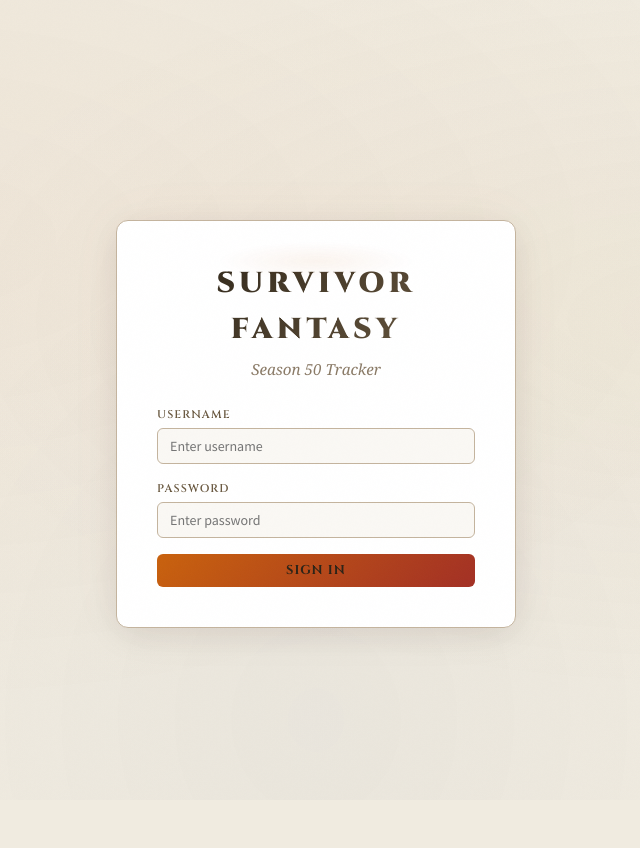
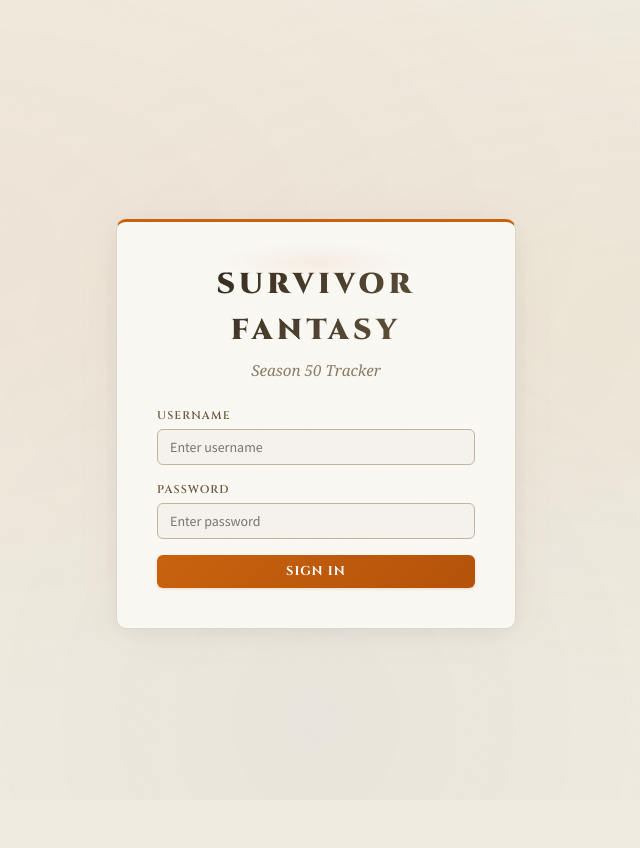
Before and after one commit to Erokopotomus/survivor-fantasy-tracker, a FastAPI app: page / in a window 1280 px wide. Shown: the whole page, without its empty margins (324-964 px from the left). Run offline with FastAPI, Linux system fonts and the light colour scheme; some web fonts are replaced.

Commit message:
Polish theme: warm cards, orange accents, fix dark status bar
- Cards get subtle warm tint (#faf8f3) with orange left border accent
- Roster cards use player-colored left borders
- Status bar fixed: was using hardcoded dark (#1a1a1a) inline styles
- Nav gets subtle shadow, active link is solid orange pill
- Alternating table row stripes
- H2 gets warm underline accent
- Buttons use white text with orange shadow
- Bump static asset versions to v5 for cache busting

Co-Authored-By: Claude Opus 4.6 (1M context) <noreply@anthropic.com>

```diff
--- a/app/static/css/style.css
+++ b/app/static/css/style.css
@@ -24,8 +24,8 @@
 
     /* --- Semantic aliases --- */
     --bg: var(--jungle-dark);
-    --bg-card: #ffffff;
-    --bg-input: #faf8f4;
+    --bg-card: #faf8f3;
+    --bg-input: #f5f2ec;
     --border: var(--bark-brown);
     --text: var(--bone);
     --text-muted: var(--mud);
@@ -35,7 +35,7 @@
     --red: var(--ember-red);
     --blue: var(--tribal-blue);
     --purple: var(--tribal-purple);
-    --radius: 12px;
+    --radius: 10px;
     --shadow: 0 2px 12px rgba(0,0,0,0.1);
 
     /* --- Player Colors (darkened for light bg) --- */
@@ -290,8 +294,9 @@ nav::after {
     text-decoration: none;
     text-transform: uppercase;
     letter-spacing: 0.08em;
-    color: var(--bone);
-    background: linear-gradient(135deg, var(--torch-orange), var(--ember-red));
+    color: #fff;
+    background: linear-gradient(135deg, var(--torch-orange), #b5520a);
+    box-shadow: 0 1px 3px rgba(201,98,14,0.2);
 }
 
 .btn:hover {
@@ -472,12 +478,13 @@ tr:hover td { background: rgba(0,0,0,0.03); }
 
 .login-card {
     background: var(--bg-card);
-    border: 1px solid var(--bark-brown);
+    border: 1px solid rgba(196,180,158,0.5);
+    border-top: 3px solid var(--torch-orange);
     border-radius: var(--radius);
     padding: 2.5rem;
     width: 100%;
     max-width: 400px;
-    box-shadow: 0 8px 32px rgba(0,0,0,0.08), 0 0 60px rgba(201,98,14,0.04);
+    box-shadow: 0 4px 24px rgba(0,0,0,0.06), 0 0 60px rgba(201,98,14,0.03);
 }
 
 .login-card h1 {
--- a/app/templates/base.html
+++ b/app/templates/base.html
@@ -8,7 +8,7 @@
     <link rel="preconnect" href="https://fonts.googleapis.com">
     <link rel="preconnect" href="https://fonts.gstatic.com" crossorigin>
     <link href="https://fonts.googleapis.com/css2?family=Almendra:ital,wght@0,400;0,700;1,400;1,700&family=Cinzel:wght@400;600;700;900&family=Source+Sans+Pro:wght@300;400;600;700&display=swap" rel="stylesheet">
-    <link rel="stylesheet" href="/static/css/style.css?v=4">
+    <link rel="stylesheet" href="/static/css/style.css?v=5">
 </head>
 <body>
     <nav id="main-nav" style="display: none;">
@@ -34,7 +34,7 @@
         {% block content %}{% endblock %}
     </main>
 
-    <script src="/static/js/app.js?v=4"></script>
+    <script src="/static/js/app.js?v=5"></script>
     {% block scripts %}{% endblock %}
 </body>
 </html>
```
Also changed, not shown: other parts of app/static/css/style.css (+30 -20 lines), app/templates/dashboard.html (+7 -7 lines).
